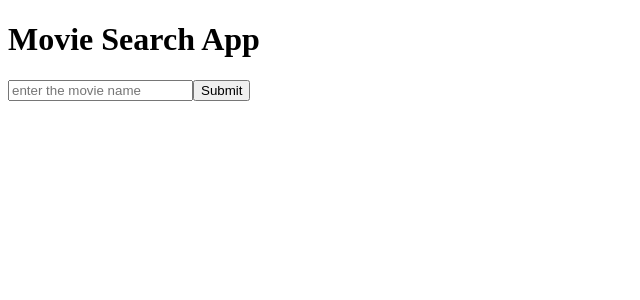
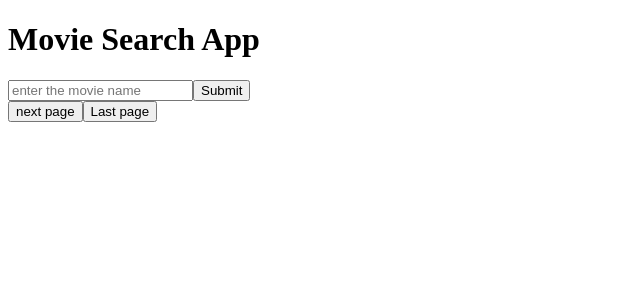
Before and after one commit to codeharman/Movie-search-app, a React (Vite) app: page / in a window 1280 px wide. Shown: the top 300 px of the page, without its empty margins (0-640 px from the left). Built offline with nearby package versions, Linux system fonts and the light colour scheme.

Commit message:
page buttons are added

```diff
--- a/src/components/Search.jsx
+++ b/src/components/Search.jsx
@@ -5,13 +5,22 @@ export default function Search(){
 
   const [query, setQuery] = React.useState("")
   const [movies, setMovies] = React.useState([])
+  const [page, setPage] = React.useState(1)
 
-  const searchMovie = async(e) => {
+    const searchMovie = (e) => {
 
     e.preventDefault()
 
+    setPage(1)
+
+  }
+
+  React.useEffect(() => {
+
+    const fetchMovies = async(e) => {
+
       try {
-      const response = await fetch(`http://www.omdbapi.com/?s=${query}&apikey=a3bef56a`)
+        const response = await fetch(`http://www.omdbapi.com/?s=${query}&page=${page}&apikey=a3bef56a`)
         const data = await response.json()
         console.log(data)
 
@@ -21,6 +30,10 @@ export default function Search(){
         console.log('Error occured', err);
       }
     }
+    if (query){
+      fetchMovies()
+    }
+  }, [page, query])
 
   return (
     <>
@@ -35,6 +48,8 @@ export default function Search(){
         key={movie.imdbID}
         {...movie}/>
       ))}
+      <button onClick={() => setPage(prev => prev + 1)}>next page</button>
+      <button onClick={() => setPage(prev => Math.max(prev - 1, 1))}>Last page</button>
     </>
   )
 }
```
Lines whose indentation alone changed are shown as unchanged.
